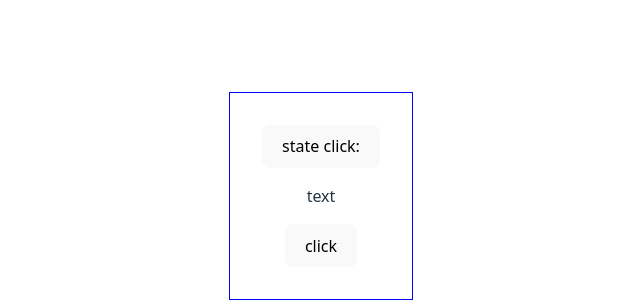
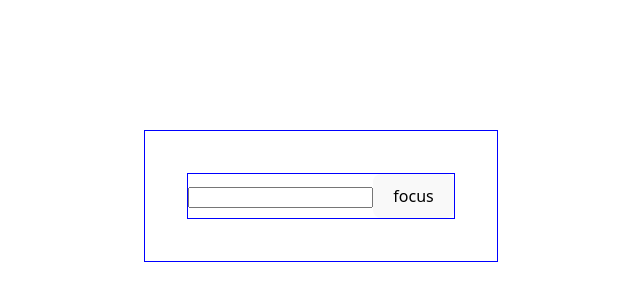
Before and after one commit to Alfaussa/TempConverter, a React (Vite) app in the folder TempConv/: page / in a window 1280 px wide. Shown: the part 204-504 px from the top of the page, without its empty margins (319-959 px from the left). Built offline with nearby package versions, Linux system fonts and the light colour scheme.

Commit message:
⊗jsrtPmHkURD

```diff
--- a/TempConv/src/App.jsx
+++ b/TempConv/src/App.jsx
@@ -11,16 +11,15 @@ function App() {
   const ref = useRef('');
 
 function handleClick(){
- ref.current = ref.current + '!'
- console.log(ref.current)
+ref.current.focus()
+ref.current.value = '';
 }
 
   return (<>
-<button >
-  state click: {ref.current}
-</button>
-<p>text{ref.current}</p>
-<button onClick={handleClick}>click</button>
+	<div>
+		<input value={state} onChange={(e)=>setState(e.target.value)} ref={ref}/>
+		<button onClick={handleClick}>focus</button>
+	</div>
     </>
   )
 }
```
